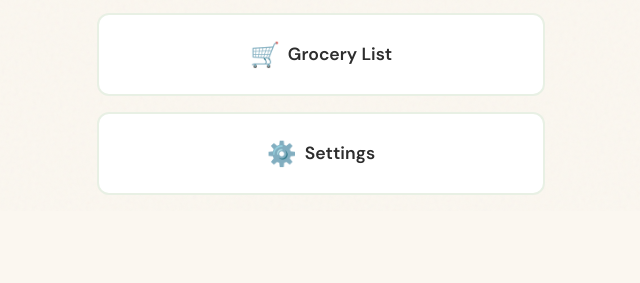
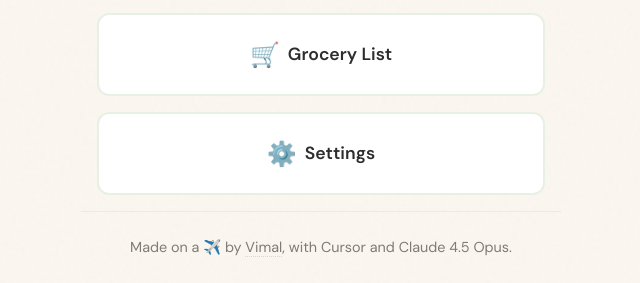
Before and after one commit to VimalMollyn/PantryOS, a plain HTML site: page index.html in a window 1280 px wide. Shown: the part 705-988 px from the top of the page, without its empty margins (319-959 px from the left). Before the commit the page ends 916 px from the top, so only its background shows below. Drawn offline with Linux system fonts and the light colour scheme.

Commit message:
added footer

```diff
--- a/index.html
+++ b/index.html
@@ -1403,6 +1403,30 @@
             .app-container {
                 padding: var(--space-sm);
             }
+        }
+        /* ============================================
+           FOOTER
+           ============================================ */
+        .site-credit {
+            max-width: 480px;
+            margin: 0 auto;
+            padding: var(--space-lg) var(--space-md);
+            text-align: center;
+            color: var(--color-warm-gray);
+            font-size: 0.9rem;
+            opacity: 0.85;
+            border-top: 1px solid rgba(0, 0, 0, 0.06);
+        }
+
+        .site-credit a {
+            color: inherit;
+            text-decoration: none;
+            border-bottom: 1px dotted rgba(0, 0, 0, 0.15);
+        }
+
+        .site-credit a:hover {
+            opacity: 1;
+            border-bottom-color: var(--color-sage);
         }
     </style>
 </head>
@@ -3949,5 +3973,6 @@ Respond with JSON in this exact format:
             }, 3000);
         }
     </script>
+<footer class="site-credit">Made on a ✈️ by <a href="https://vimalmollyn.com" target="_blank" rel="noopener">Vimal</a>, with Cursor and Claude 4.5 Opus.</footer>
 </body>
 </html>
```
